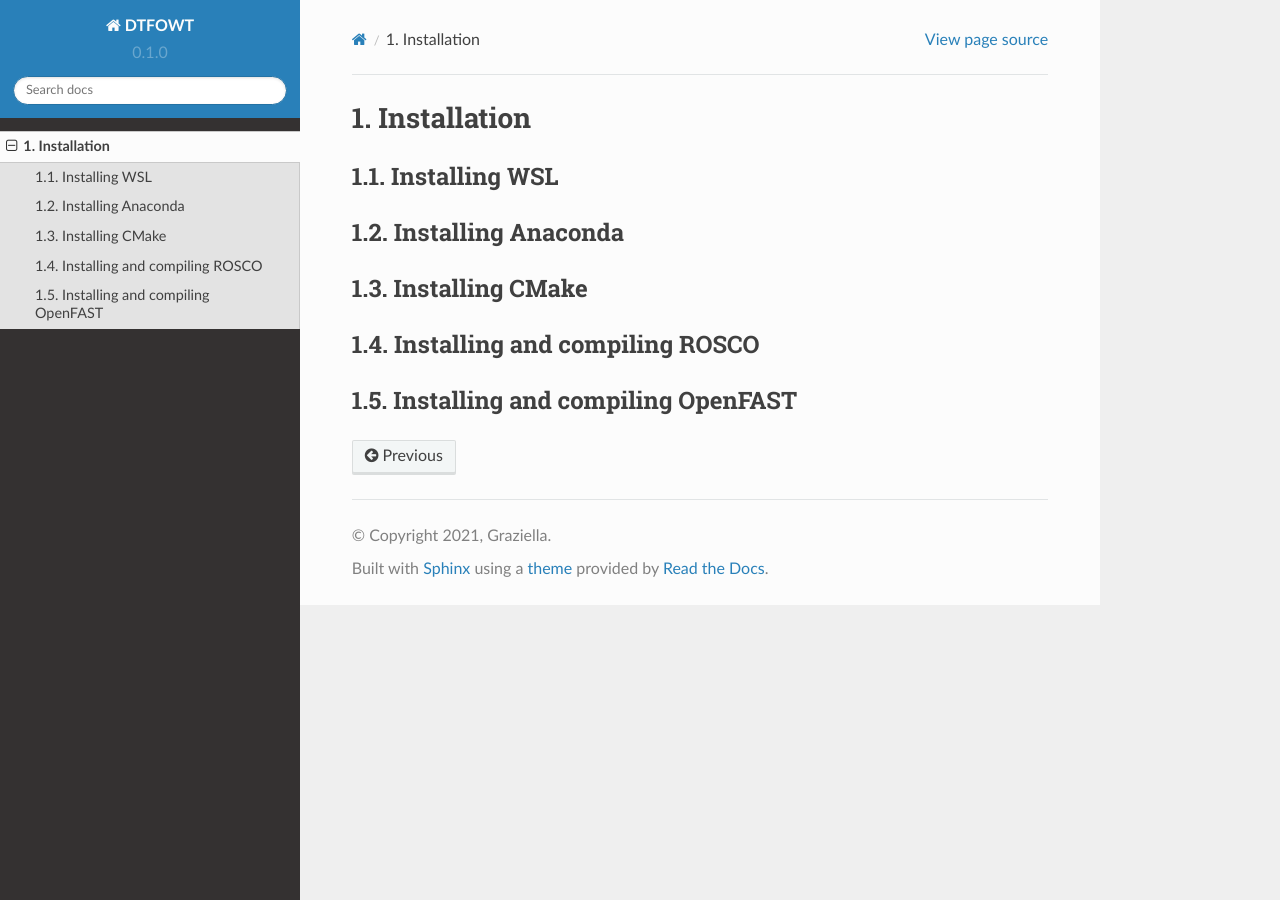
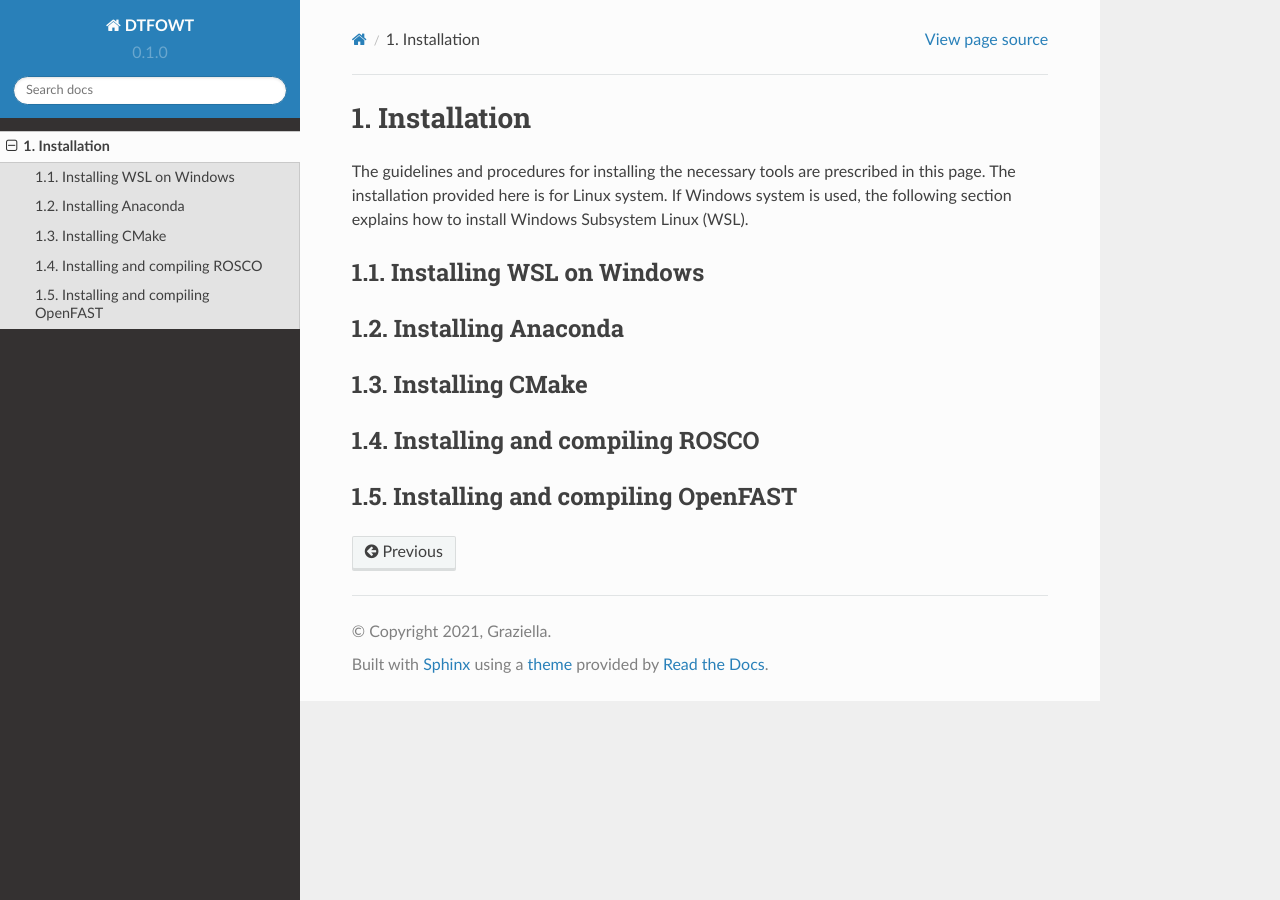
Before and after one commit to UMaine-W2/DigiTWind, a Sphinx documentation site: the page built from docs/source/install/index.rst, in a window 1280 px wide. Built offline with Sphinx 7.4.7 and the Read the Docs theme 2.0.0, drawn with Linux system fonts in a browser that asks for light colours.

Commit message:
Update index.rst

```diff
--- a/docs/source/install/index.rst
+++ b/docs/source/install/index.rst
@@ -2,9 +2,11 @@
 
 Installation
 ===================
+The guidelines and procedures for installing the necessary tools are prescribed in this page. The installation provided here is for Linux system. If Windows system is used, the following section explains how to install Windows Subsystem Linux (WSL).
 
-Installing WSL
+Installing WSL on Windows
 ~~~~~~~~~~~~~~~~~
+
 
 Installing Anaconda
 ~~~~~~~~~~~~~~~~~
```
